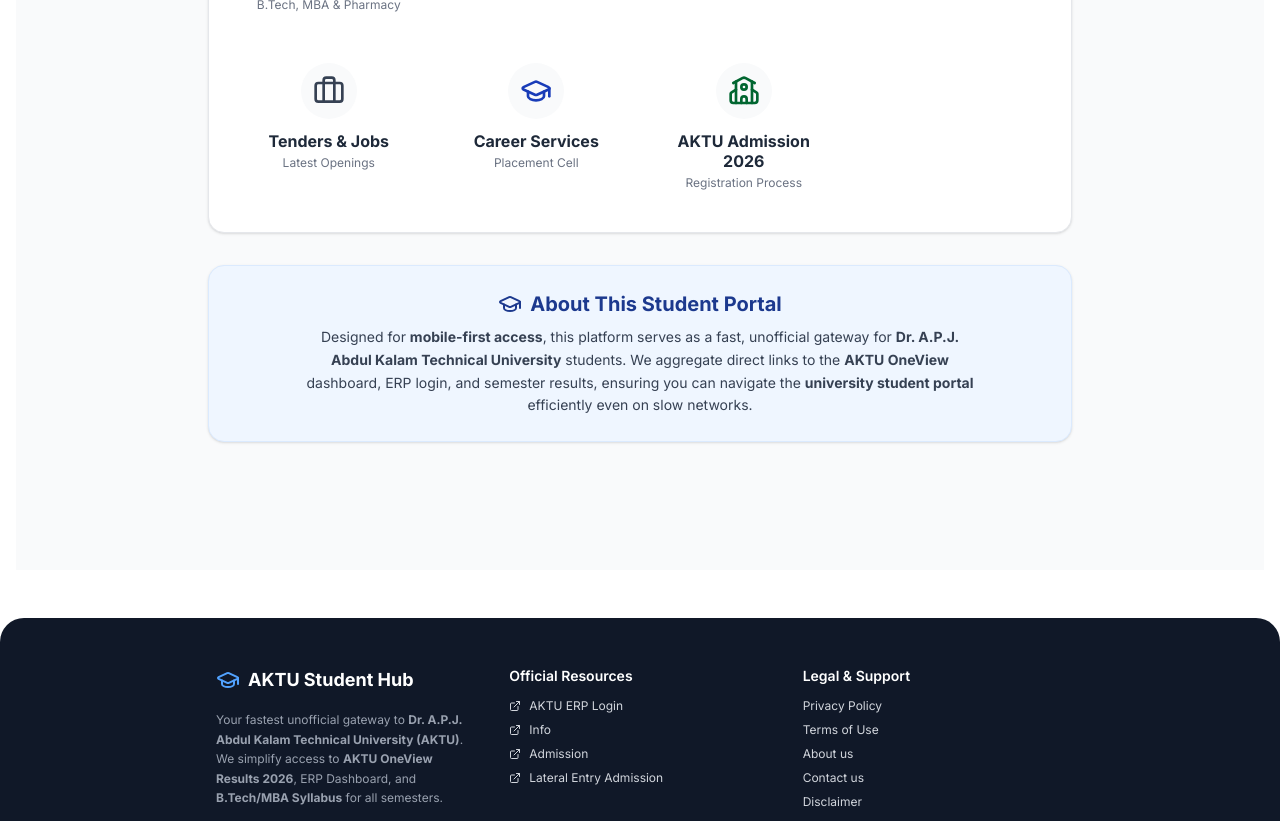
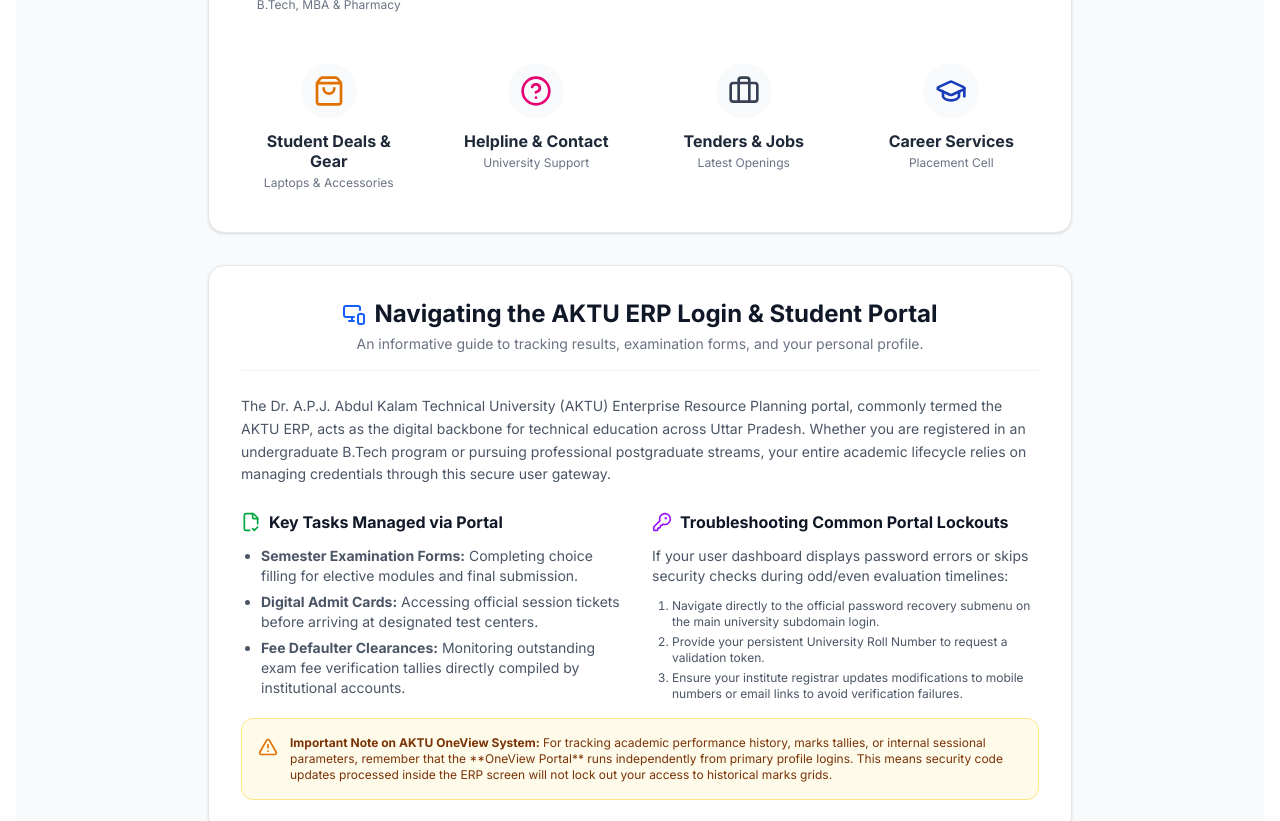
Before and after one commit to setuunique-bit/Aktu, a Next.js app: page / in a window 1280 px wide. Shown: the part 900-1721 px from the top of the page. Built offline with nearby package versions, Linux system fonts and the light colour scheme; no server answers.

Commit message:
changes in layout and page file for better seo rank

```diff
--- a/app/page.tsx
+++ b/app/page.tsx
@@ -2,7 +2,6 @@
 
 import Image from "next/image";
 import Link from "next/link";
-
 import { useState } from "react";
 import {
   BookOpen,
@@ -20,11 +19,14 @@
   User,
   X,
   ExternalLink,
-  ShoppingBag, // New icon for the deal section
+  ShoppingBag,
+  MonitorSmartphone,
+  KeyRound,
+  FileCheck2,
+  AlertTriangle
 } from "lucide-react";
-import { Herr_Von_Muellerhoff } from "next/font/google";
 
-// LINKS DATA
+// LINKS DATA - Fortified with Internal Page Links to boost site structure
 const quickLinks = [
   {
     title: "AKTU OneView Results",
@@ -34,14 +36,6 @@
     color: "text-blue-600",
     bg: "bg-blue-50",
   },
-  // {
-  //   title: "SGPA to Percentage",
-  //   description: "Calculate Your GPA",
-  //   icon: Calculator,
-  //   href: "#",
-  //   color: "text-green-600",
-  //   bg: "bg-green-50",
-  // },
   {
     title: "AKTU ERP Login",
     description: "Student Dashboard",
@@ -49,6 +43,13 @@
     href: "https://erp.aktu.ac.in/login.aspx",
     color: "text-purple-600",
     bg: "bg-purple-50",
+    // 👇 Contextual Ad for Coursework
+    affiliate: {
+      title: "dee",
+      desc: "Top pick for CSE Students",
+      discount: "24% OFF",
+      link: "https://amzn.to/4dQkZjW"
+    }
   },
   {
     title: "Download Admit Card",
@@ -72,7 +73,12 @@
     icon: BookOpen,
     href: "https://aktu.ac.in/syllabus.html",
     color: "text-teal-600",
-    bg: "bg-teal-50",
+    bg: "bg-teal-50",affiliate: {
+      title: "Casio Scientific Calculator",
+      desc: "AKTU Exam Approved",
+      discount: "24% OFF",
+      link: "https://amzn.to/4dQkZjW"
+    }
   },
   {
     title: "Fee Payment",
@@ -89,6 +95,22 @@
     href: "https://ndl.iitkgp.ac.in/",
     color: "text-indigo-600",
     bg: "bg-indigo-50",
+  },
+  {
+    title: "Lateral Entry (LEET)",
+    description: "B.Tech Direct 2nd Year",
+    icon: School,
+    href: "/lateral-entry",
+    color: "text-emerald-600",
+    bg: "bg-emerald-50",
+  },
+  {
+    title: "Student Deals & Gear",
+    description: "Laptops & Accessories",
+    icon: ShoppingBag,
+    href: "https://amzn.to/4uTzHOS",
+    color: "text-amber-600",
+    bg: "bg-amber-50",
   },
   {
     title: "Helpline & Contact",
@@ -114,14 +136,6 @@
     color: "text-blue-800",
     bg: "bg-blue-50",
   },
-  {
-    title: "AKTU Admission 2026",
-    description: "Registration Process",
-    icon: School,
-    href: "/admissions",
-    color: "text-green-800",
-    bg: "bg-green-50",
-  },
 ];
 
 export default function Home() {
@@ -131,13 +145,9 @@
 
   return (
     <div className="bg-gray-50 min-h-screen pb-24">
-
-
-{/* --- AFFILIATE EARNING SECTION END --- */}
       {/* Top Banner */}
       <div className="bg-orange-500 text-white text-center py-2 text-xs md:text-sm font-medium px-4">
-
-       ⚡ The Fastest Way to Access AKTU OneView Results and other Resources
+        ⚡ The Fastest Way to Access AKTU OneView Results and other Resources
       </div>
 
       <main className="max-w-4xl mx-auto px-4 py-8 space-y-8">
@@ -187,7 +197,6 @@
         {/* <div className="w-full h-24 bg-gray-200 rounded-lg flex items-center justify-center border border-gray-300">
           <span className="text-gray-500 text-sm font-semibold tracking-wider">
           <img src="" alt="Ad" className="w-full h-full object-contain" />
-
           </span>
         </div> */}
         {/* --- ADVERTISEMENT SPACE END --- */}
@@ -215,6 +224,61 @@
           ))}
         </section>
 
+        {/* --- 🚀 HIGH-VALUE EXTENDED SEO CONTENT TO RESTORE RANKING 🚀 --- */}
+        <section className="bg-white p-6 md:p-8 rounded-2xl shadow-sm border border-gray-200 space-y-6 text-left">
+          <div className="text-center border-b border-gray-100 pb-4">
+            <h2 className="text-xl md:text-2xl font-bold text-gray-900 flex items-center justify-center gap-2">
+              <MonitorSmartphone className="w-6 h-6 text-blue-600" />
+              Navigating the AKTU ERP Login & Student Portal
+            </h2>
+            <p className="text-gray-500 text-xs md:text-sm mt-1">
+              An informative guide to tracking results, examination forms, and your personal profile.
+            </p>
+          </div>
+
+          <div className="space-y-4 text-sm text-gray-600 leading-relaxed">
+            <p>
+              The Dr. A.P.J. Abdul Kalam Technical University (AKTU) Enterprise Resource Planning portal, commonly termed the AKTU ERP, acts as the digital backbone for technical education across Uttar Pradesh. Whether you are registered in an undergraduate B.Tech program or pursuing professional postgraduate streams, your entire academic lifecycle relies on managing credentials through this secure user gateway.
+            </p>
+
+            <div className="grid md:grid-cols-2 gap-6 pt-2">
+              <div className="space-y-3">
+                <h3 className="font-bold text-gray-900 flex items-center gap-2 text-base">
+                  <FileCheck2 className="w-5 h-5 text-green-600" />
+                  Key Tasks Managed via Portal
+                </h3>
+                <ul className="list-disc pl-5 space-y-1.5 text-xs md:text-sm">
+                  <li><strong>Semester Examination Forms:</strong> Completing choice filling for elective modules and final submission.</li>
+                  <li><strong>Digital Admit Cards:</strong> Accessing official session tickets before arriving at designated test centers.</li>
+                  <li><strong>Fee Defaulter Clearances:</strong> Monitoring outstanding exam fee verification tallies directly compiled by institutional accounts.</li>
+                </ul>
+              </div>
+
+              <div className="space-y-3">
+                <h3 className="font-bold text-gray-900 flex items-center gap-2 text-base">
+                  <KeyRound className="w-5 h-5 text-purple-600" />
+                  Troubleshooting Common Portal Lockouts
+                </h3>
+                <p className="text-xs md:text-sm">
+                  If your user dashboard displays password errors or skips security checks during odd/even evaluation timelines:
+                </p>
+                <ol className="list-decimal pl-5 space-y-1 text-xs">
+                  <li>Navigate directly to the official password recovery submenu on the main university subdomain login.</li>
+                  <li>Provide your persistent University Roll Number to request a validation token.</li>
+                  <li>Ensure your institute registrar updates modifications to mobile numbers or email links to avoid verification failures.</li>
+                </ol>
+              </div>
+            </div>
+
+            <div className="bg-amber-50 rounded-xl border border-amber-200 p-4 mt-4 flex gap-3 items-start">
+              <AlertTriangle className="w-5 h-5 text-amber-600 flex-shrink-0 mt-0.5" />
+              <div className="text-xs text-amber-900">
+                <strong>Important Note on AKTU OneView System:</strong> For tracking academic performance history, marks tallies, or internal sessional parameters, remember that the **OneView Portal** runs independently from primary profile logins. This means security code updates processed inside the ERP screen will not lock out your access to historical marks grids.
+              </div>
+            </div>
+          </div>
+        </section>
+
         {/* Secondary SEO Content */}
         <section className="bg-blue-50 p-6 rounded-2xl text-center shadow-sm border border-blue-100">
           <h2 className="text-lg md:text-xl font-bold text-blue-900 mb-2 flex items-center justify-center gap-2">
@@ -232,34 +296,6 @@
             networks.
           </p>
         </section>
-
-        {/* Footer
-        <footer className="text-center space-y-6 pt-8 pb-8 border-t border-gray-200">
-          <div className="flex flex-col items-center gap-2 text-sm text-blue-600 font-medium">
-            <Link href="https://aktu.ac.in/" className="hover:underline">
-              Official AKTU Website
-            </Link>
-            <Link href="https://erp.aktu.ac.in/" className="hover:underline">
-              AKTU ERP Login
-            </Link>
-            <Link
-              href="https://oneview.aktu.ac.in/"
-              className="hover:underline"
-            >
-              OneView Results
-            </Link>
-          </div>
-
-          <p className="text-xs text-gray-400 max-w-lg mx-auto">
-            ⚠️ Disclaimer: This is a student-friendly resource portal. We are
-            not the official university website. For official notices, always
-            verify at
-            <Link href="https://aktu.ac.in" className="underline ml-1">
-              aktu.ac.in
-            </Link>
-            .
-          </p>
-        </footer> */}
       </main>
 
       {/* POPUP MODAL SECTION */}
@@ -313,27 +349,44 @@
                 <ExternalLink className="w-4 h-4" />
               </Link>
 
-              {/* --- 💰 AFFILIATE EARNING SECTION START 💰 --- */}
-              {/* This appears while the user is looking at the popup */}
-              <div className="w-full mt-5 pt-4 border-t border-dashed border-gray-200">
-                <p className="text-[10px] font-bold text-gray-400 uppercase tracking-widest mb-2">
-                  Student Recommendation
-                </p>
+             {/* --- 💰 DYNAMIC AFFILIATE EARNING SECTION 💰 --- */}
+              <div className="w-full mt-6 pt-4 border-t border-dashed border-gray-200">
+                <div className="flex items-center gap-2 mb-2">
+                  <span className="bg-red-100 text-red-700 px-2 py-0.5 rounded text-[9px] font-extrabold uppercase tracking-wider animate-pulse border border-red-200">
+                    Hot Deal
+                  </span>
+                  <p className="text-[10px] font-bold text-gray-400 uppercase tracking-widest">
+                    Student Gear
+                  </p>
+                </div>
+
                 <a
-                  href="https://amzn.to/4uTzHOS" // 🔴 REPLACE THIS WITH YOUR AMAZON AFFILIATE LINK
+                  href={selectedLink.affiliate?.link || "https://amzn.to/4uTzHOS"}
                   target="_blank"
-                  className="flex items-center gap-3 bg-yellow-50 border border-yellow-200 p-3 rounded-lg hover:bg-yellow-100 transition-colors text-left group"
+                  className="flex flex-col gap-3 bg-gradient-to-br from-yellow-50 to-orange-50 border border-yellow-300 p-3.5 rounded-xl hover:shadow-md transition-all text-left group"
                 >
-                  <div className="bg-white p-2 rounded-md shadow-sm">
-                    <ShoppingBag className="w-5 h-5 text-yellow-600" />
+                  <div className="flex items-center gap-3">
+                    <div className="bg-white p-2.5 rounded-lg shadow-sm border border-yellow-100">
+                      <ShoppingBag className="w-6 h-6 text-orange-500 group-hover:scale-110 transition-transform" />
+                    </div>
+                    <div className="flex-1">
+                      <p className="text-sm font-extrabold text-gray-900 leading-tight group-hover:text-blue-700 transition-colors">
+                        {/* 👇 Dynamic Product Title */}
+                        {selectedLink.affiliate?.title || "Apple MacBook Air M1"}
+                      </p>
+                      <p className="text-[11px] text-gray-600 mt-1 font-medium">
+                        {/* 👇 Dynamic Subtitle & Discount */}
+                        {selectedLink.affiliate?.desc || "Top pick for CSE Students"} •{" "}
+                        <span className="text-green-600 font-bold bg-green-100 px-1 py-0.5 rounded">
+                          {selectedLink.affiliate?.discount || "24% OFF"}
+                        </span>
+                      </p>
+                    </div>
                   </div>
-                  <div>
-                    <p className="text-xs font-bold text-gray-800 group-hover:text-blue-700">
-                      Best Laptop for Coding 2026
-                    </p>
-                    <p className="text-[10px] text-gray-500">
-                      Top pick for CSE Students &rarr;
-                    </p>
+
+                  {/* Action Button */}
+                  <div className="w-full bg-orange-500 text-white text-xs font-bold py-2 rounded-lg text-center shadow-sm group-hover:bg-orange-600 transition-colors">
+                    Check Price on Amazon &rarr;
                   </div>
                 </a>
               </div>
@@ -342,15 +395,10 @@
               <p className="text-xs text-gray-400 mt-1">
                 Redirecting to official source
               </p>
-
             </div>
-
           </div>
-
         </div>
-
       )}
-
     </div>
   );
 }
```
Also changed, not shown: app/layout.tsx (+30 -1 lines).
